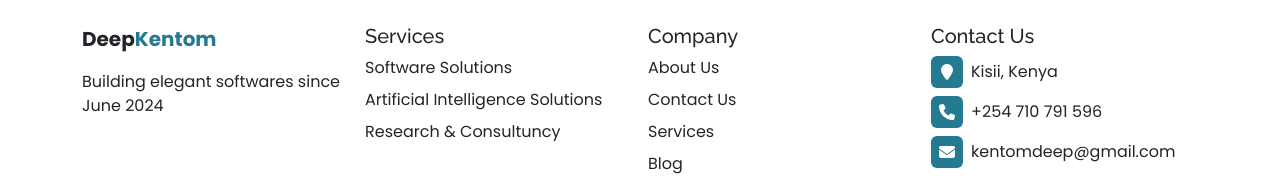
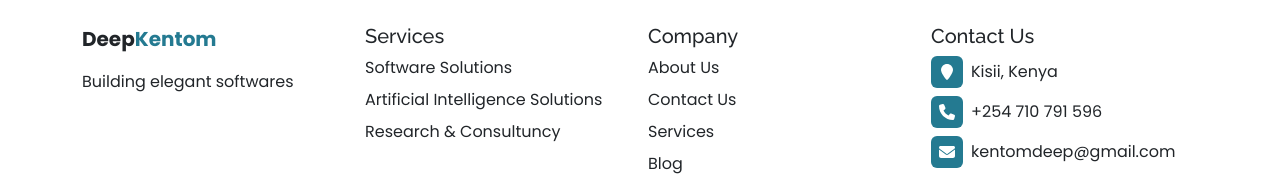
Before and after one commit to AIIKS-KSU-TEAM/Deepkentom-frontend, a Vue app: page / in a window 1280 px wide. Shown: the part 1751-1927 px from the top of the page. Built offline with nearby package versions, Linux system fonts and the light colour scheme; no server answers.

Commit message:
wip: adjusted members roles

```diff
--- a/src/components/TheFooter.vue
+++ b/src/components/TheFooter.vue
@@ -11,7 +11,7 @@
               <span class="text-primary">Kentom</span>
             </div>
             <div class="mt-3">
-              <p>Building elegant softwares since June 2024</p>
+              <p>Building elegant softwares </p>
             </div>
           </div>
           <div class="col h-100">
```
